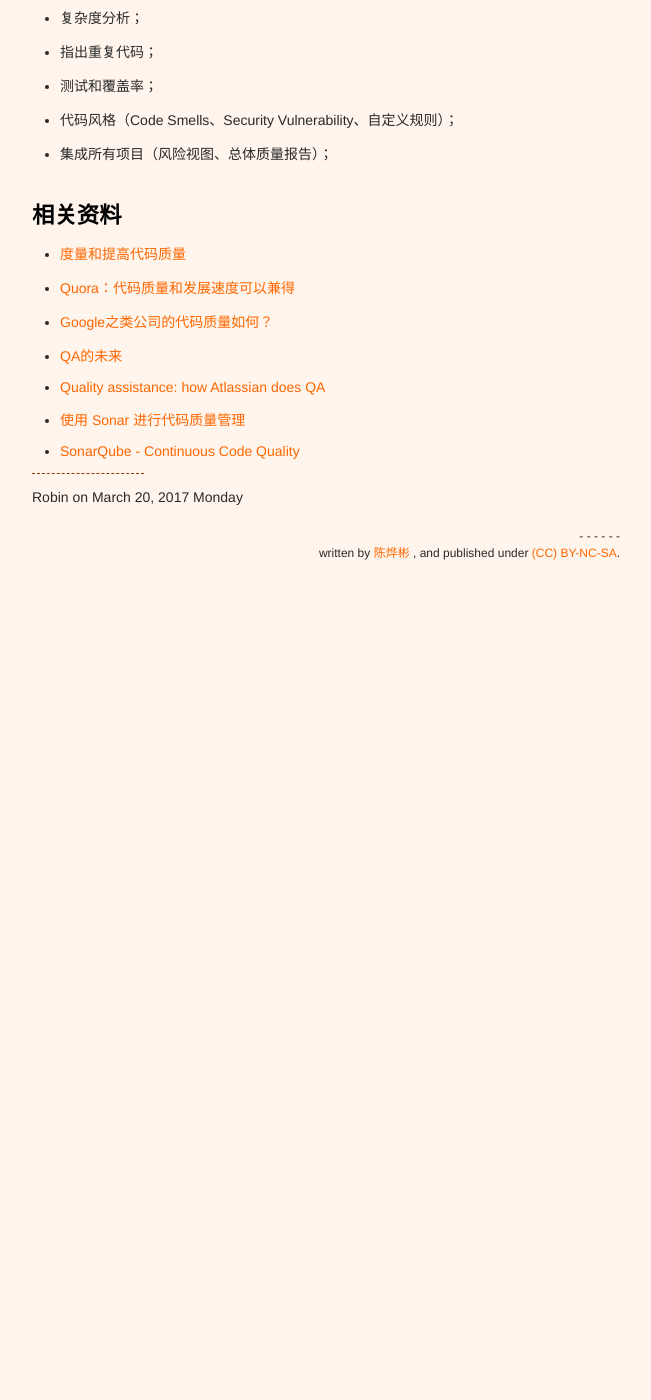
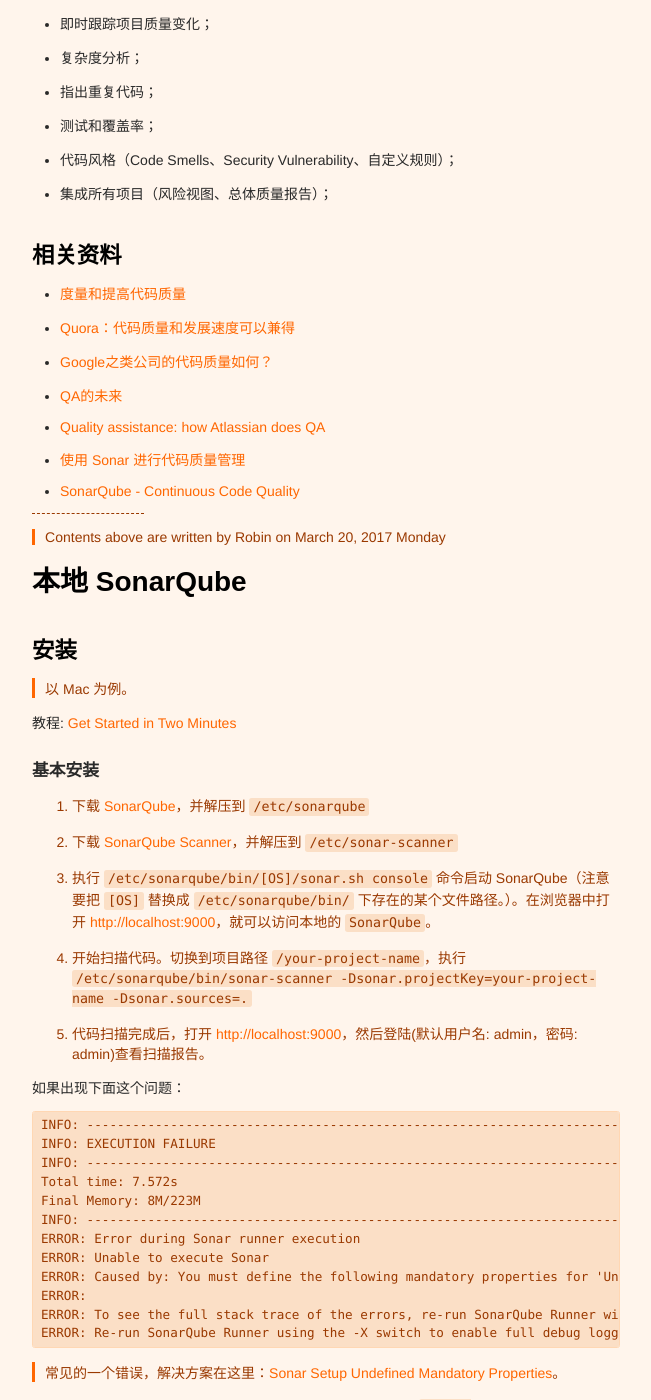
Before and after one commit to xianyuxmu/xianyuxmu.github.io, a Jekyll site: the page built from _posts/2017-03-20-sonarqube-intro.md, in a window 1280 px wide and 1400 px high, scrolled down 1354 px. Shown: the whole window, without its empty margins (314-965 px from the left). Built offline with Jekyll 4.4.1, drawn with Linux system fonts in a browser that asks for light colours; comment, search, counter and statistics services are not loaded; before the commit the page ends 1984 px from its top, so only the background shows below that; some of the changed text lies outside the part shown.

Commit message:
add new contents

````diff
--- a/_posts/2017-03-20-sonarqube-intro.md
+++ b/_posts/2017-03-20-sonarqube-intro.md
@@ -68,4 +70,79 @@
 
 ----
 
-Robin on March 20, 2017 Monday
+> Contents above are written by Robin on March 20, 2017 Monday
+
+# 本地 SonarQube
+
+## 安装
+
+> 以 Mac 为例。
+
+教程: [Get Started in Two Minutes](https://docs.sonarqube.org/display/SONAR/Get+Started+in+Two+Minutes)
+
+### 基本安装
+
+1. 下载 [SonarQube](http://www.sonarsource.org/downloads/)，并解压到 `/etc/sonarqube`
+2. 下载 [SonarQube Scanner](https://docs.sonarqube.org/display/SCAN/Analyzing+with+SonarQube+Scanner)，并解压到 `/etc/sonar-scanner`
+3. 执行 `/etc/sonarqube/bin/[OS]/sonar.sh console` 命令启动 SonarQube（注意要把 `[OS]` 替换成 `/etc/sonarqube/bin/` 下存在的某个文件路径。）。在浏览器中打开 [http://localhost:9000](http://localhost:9000)，就可以访问本地的 `SonarQube`。
+4. 开始扫描代码。切换到项目路径 `/your-project-name`，执行 `/etc/sonarqube/bin/sonar-scanner -Dsonar.projectKey=your-project-name -Dsonar.sources=.`
+5. 代码扫描完成后，打开 [http://localhost:9000](http://localhost:9000)，然后登陆(默认用户名: admin，密码: admin)查看扫描报告。
+
+如果出现下面这个问题：
+
+```
+INFO: ------------------------------------------------------------------------
+INFO: EXECUTION FAILURE
+INFO: ------------------------------------------------------------------------
+Total time: 7.572s
+Final Memory: 8M/223M
+INFO: ------------------------------------------------------------------------
+ERROR: Error during Sonar runner execution
+ERROR: Unable to execute Sonar
+ERROR: Caused by: You must define the following mandatory properties for 'Unknown':   sonar.projectKey, sonar.projectName, sonar.projectVersion, sonar.sources
+ERROR:
+ERROR: To see the full stack trace of the errors, re-run SonarQube Runner with the -e switch.
+ERROR: Re-run SonarQube Runner using the -X switch to enable full debug logging.
+```
+
+> 常见的一个错误，解决方案在这里：[Sonar Setup Undefined Mandatory Properties](http://stackoverflow.com/questions/21204350/sonar-setup-undefined-mandatory-properties)。
+
+你需要在待运行 SonarQube 检查的项目目录下创建一个文件：`sonar-project.properties`，然后增加以下内容：
+
+```
+# Required metadata／必要字段
+sonar.projectKey=sonar-runner-simple
+sonar.projectName=项目名称(这个名称将在 SonarQube 中显示)
+sonar.projectVersion=1.0
+
+# 设置为当前路径
+sonar.sources=.
+
+# 设置待检查项目的语言类型
+sonar.language=js
+
+# Encoding of the source files
+sonar.sourceEncoding=UTF-8
+```
+
+
+### 使用 sonarlint 集成到开发环境(IDE)
+
+使用 [SonarLint](http://www.sonarlint.org/index.html) 插件，可以把 SonarQube 集成到本地开发环境中，如：Eclipse、IntelliJ IDEA、WebStorm 以及 Visual Studio 等 IDE 中。
+
+继承步骤（以 `IntelliJ IDEA` 为例子）：
+
+- 下载 [SonarLint for IntelliJ IDEA](http://www.sonarlint.org/intellij/index.html)(链接中包含教程)，下载完成后不用解压文件。
+- 打开 `IntelliJ IDEA` > Preferences > Pulgin，点击 `Install Pulgin from disk...` ，然后选中刚才下载的文件并安装。
+- 接着在 `IntelliJ IDEA` > Preferences > Other Settings 中选中 `SonarLint General Settings`，填写：
+	- Nmae：起个名字
+	- Server URL：`http://localhost:9000/`
+	- Token: (这个值需要点击 `Create Token`，然后在浏览器打开的页面中生成一个 `Token`，然后复制到这里)
+- 点击 `Test connection`，成功后点击 `OK` 退出弹框。
+- 然后选择 `SonarLint Project Settings`，点击选中 `Enable binding to remote SonarQube server`，然后：
+	- 在 `Bind to Server` 选择我们刚才在 `SonarLint General Settings` 添加的本地服务器。
+- 完成本地 IDE 与本地 SonarQube 服务接入。
+
+----
+
+Robin on April 18, 2017 Tuesday
````
Also changed, not shown: other parts of _posts/2017-03-20-sonarqube-intro.md (+2 -0 lines).
